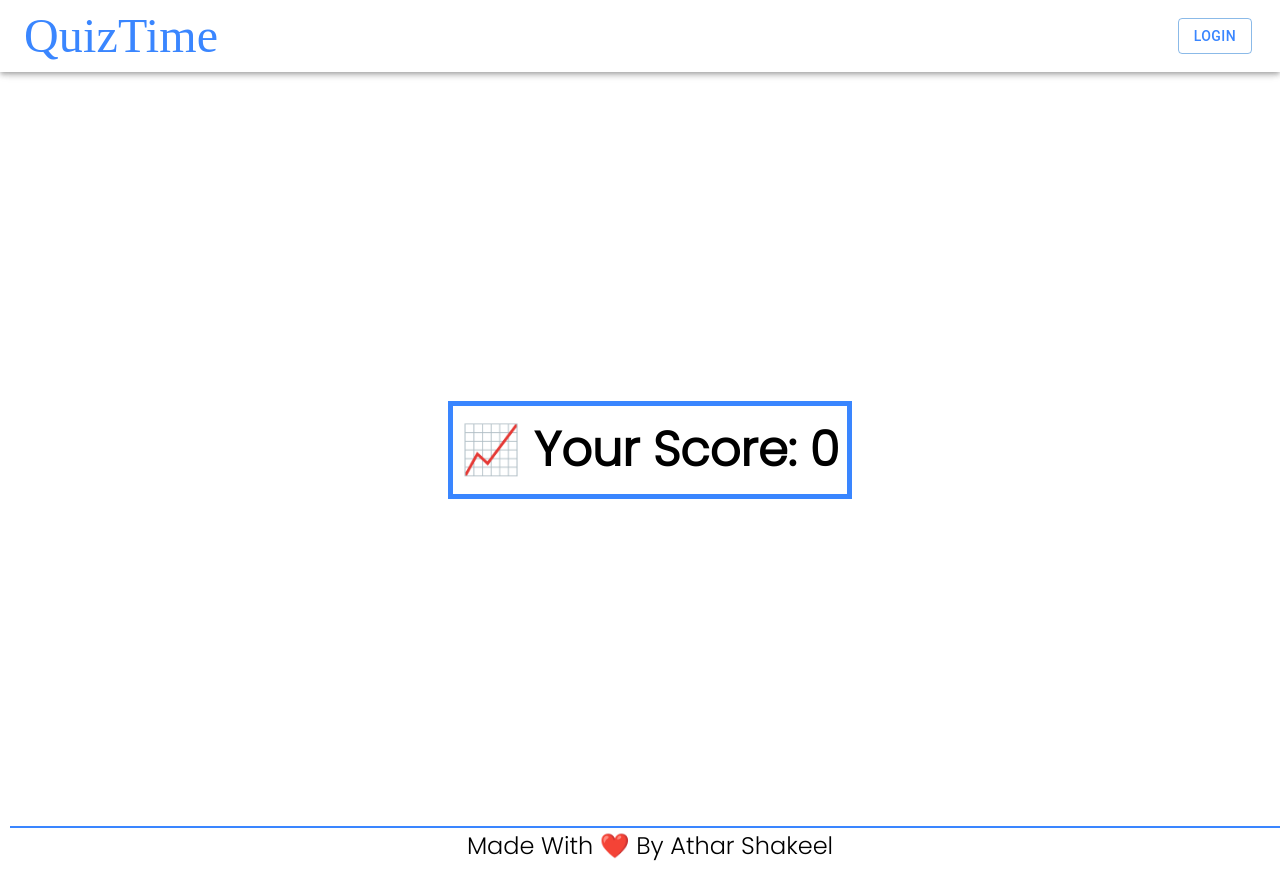
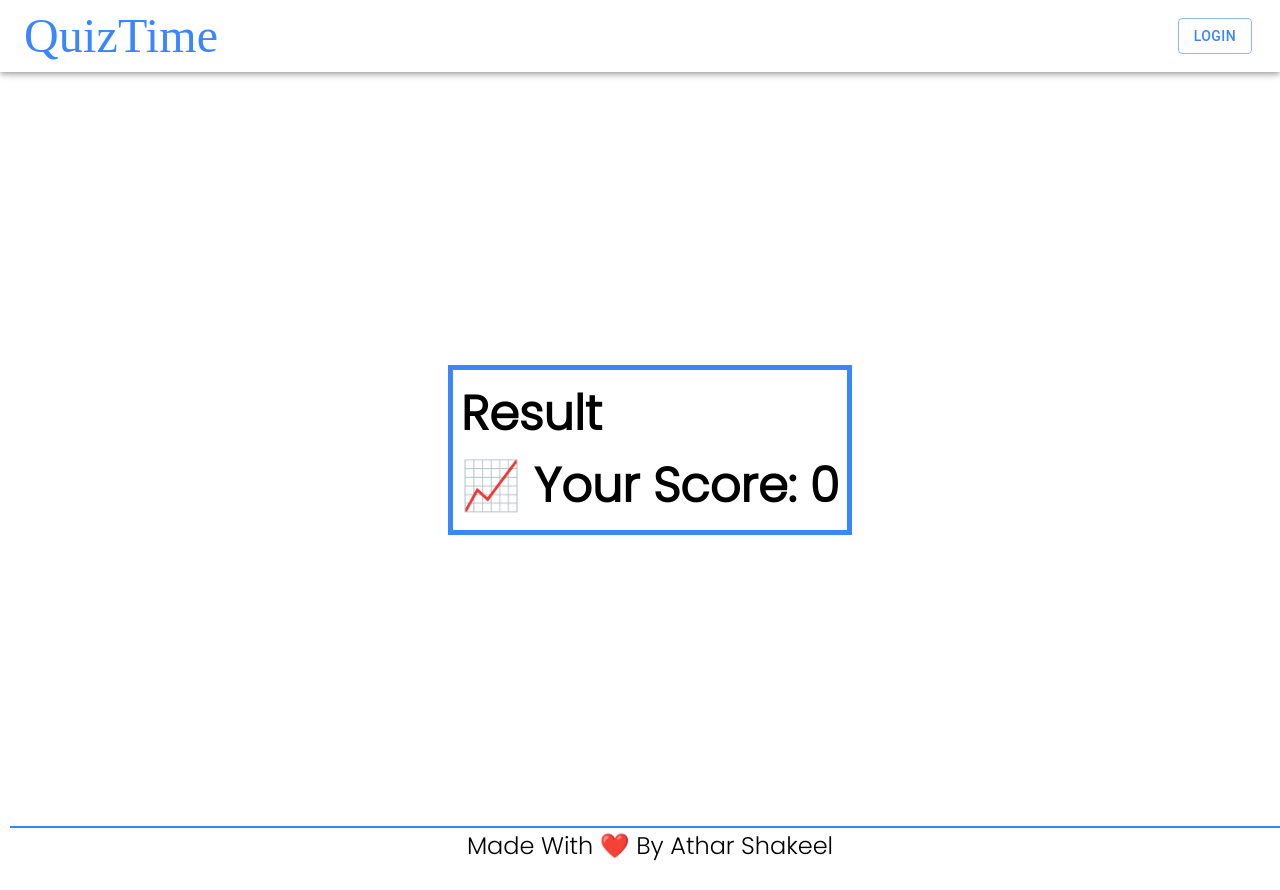
Before and after one commit to athar05/quiz-app-react, a React (Create React App) app: page /result in a window 1280 px wide. Built offline with nearby package versions, Linux system fonts and the light colour scheme; a web font is replaced by a local one.

Commit message:
Added html to result page

```diff
--- a/src/components/Result-body/ResultBody.js
+++ b/src/components/Result-body/ResultBody.js
@@ -7,6 +7,7 @@ function ResultBody() {
   const { score } = useContext(ScoreContext);
   return (
     <div className="result-body">
+      <h1>Result</h1>
       {result.map((obj) => (
         <div className="result-question-body">
           {obj.isCorrect ? (
```
